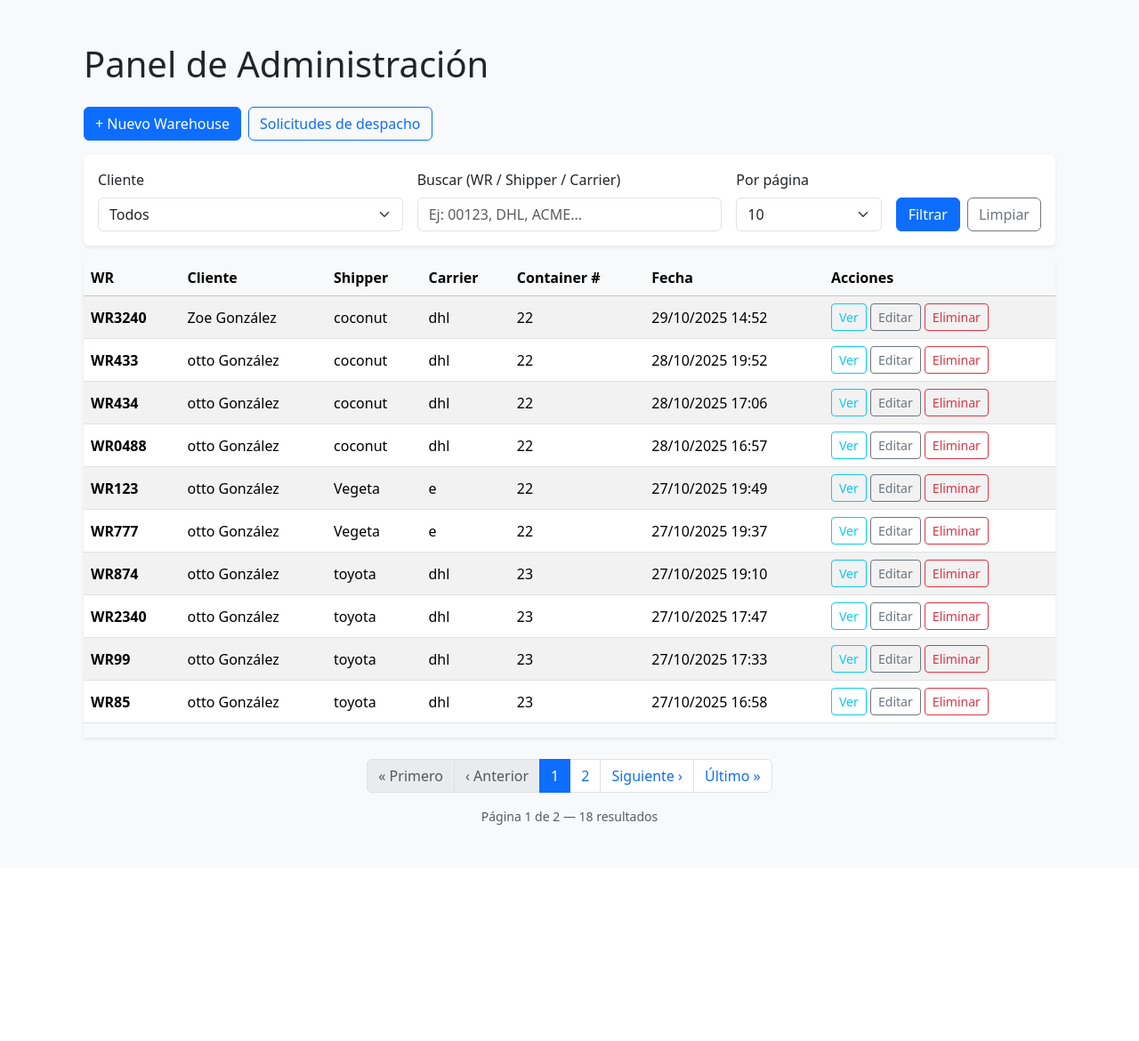
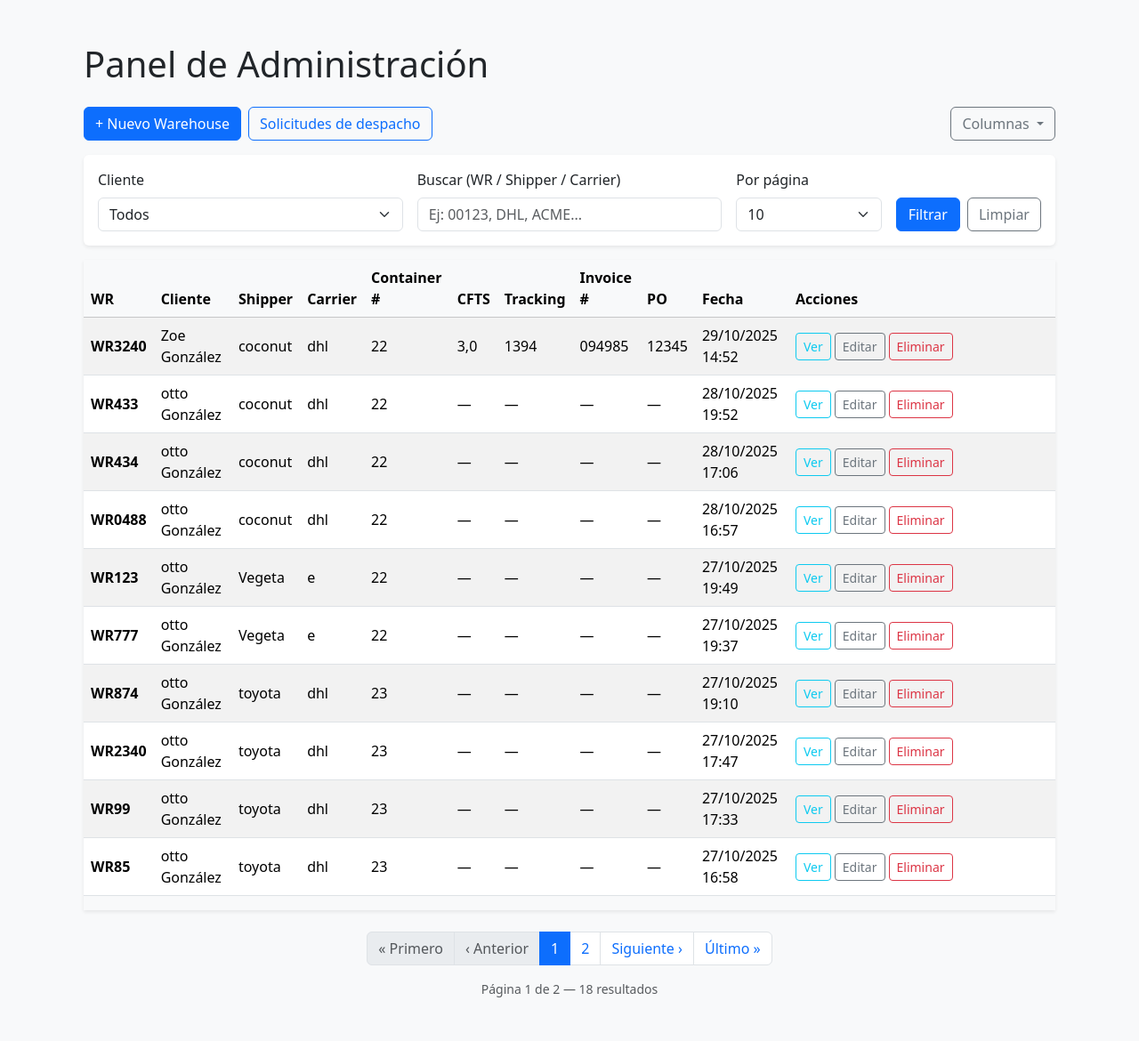
Before and after one commit to wrldottoDev/amvarmarV2, a Django app: page /admin-panel/ in a window 1280 px wide. Shown: the part 56-1226 px from the top of the page at 89% size. Before the commit the page ends 983 px from the top, so only its background shows below. Run offline with Django 5.2, Linux system fonts and the light colour scheme; a user stored in the database is signed in; data comes from the database, SQL or seed files in the repository; both versions use the stored data as it was after the commit.

Commit message:
Commit 5

```diff
--- a/templates/admin_panel.html
+++ b/templates/admin_panel.html
@@ -6,6 +6,66 @@
   <div class="d-flex flex-wrap gap-2 align-items-center mb-3">
     <a href="{% url 'create_warehouse' %}" class="btn btn-primary">+ Nuevo Warehouse</a>
     <a href="{% url 'dispatch_list' %}" class="btn btn-outline-primary">Solicitudes de despacho</a>
+
+    <!-- Selector de columnas -->
+    <div class="ms-auto">
+      <div class="dropdown">
+        <button class="btn btn-outline-secondary dropdown-toggle" type="button" data-bs-toggle="dropdown" aria-expanded="false">
+          Columnas
+        </button>
+        <div class="dropdown-menu p-3" style="min-width: 260px;">
+          <div class="form-check">
+            <input class="form-check-input col-toggle" type="checkbox" value="wr" id="col-wr" checked>
+            <label class="form-check-label" for="col-wr">WR</label>
+          </div>
+          <div class="form-check">
+            <input class="form-check-input col-toggle" type="checkbox" value="cliente" id="col-cliente" checked>
+            <label class="form-check-label" for="col-cliente">Cliente</label>
+          </div>
+          <div class="form-check">
+            <input class="form-check-input col-toggle" type="checkbox" value="shipper" id="col-shipper" checked>
+            <label class="form-check-label" for="col-shipper">Shipper</label>
+          </div>
+          <div class="form-check">
+            <input class="form-check-input col-toggle" type="checkbox" value="carrier" id="col-carrier" checked>
+            <label class="form-check-label" for="col-carrier">Carrier</label>
+          </div>
+          <div class="form-check">
+            <input class="form-check-input col-toggle" type="checkbox" value="container" id="col-container" checked>
+            <label class="form-check-label" for="col-container">Container #</label>
+          </div>
+
+          <!-- Nuevos campos -->
+          <hr class="my-2">
+          <div class="form-check">
+            <input class="form-check-input col-toggle" type="checkbox" value="foots" id="col-foots" checked>
+            <label class="form-check-label" for="col-foots">CFTS</label>
+          </div>
+          <div class="form-check">
+            <input class="form-check-input col-toggle" type="checkbox" value="tracking" id="col-tracking" checked>
+            <label class="form-check-label" for="col-tracking">Tracking</label>
+          </div>
+          <div class="form-check">
+            <input class="form-check-input col-toggle" type="checkbox" value="invoice" id="col-invoice" checked>
+            <label class="form-check-label" for="col-invoice">Invoice #</label>
+          </div>
+          <div class="form-check">
+            <input class="form-check-input col-toggle" type="checkbox" value="po" id="col-po" checked>
+            <label class="form-check-label" for="col-po">PO</label>
+          </div>
+
+          <hr class="my-2">
+          <div class="form-check">
+            <input class="form-check-input col-toggle" type="checkbox" value="fecha" id="col-fecha" checked>
+            <label class="form-check-label" for="col-fecha">Fecha</label>
+          </div>
+          <div class="form-check">
+            <input class="form-check-input col-toggle" type="checkbox" value="acciones" id="col-acciones" checked>
+            <label class="form-check-label" for="col-acciones">Acciones</label>
+          </div>
+        </div>
+      </div>
+    </div>
   </div>
 
   <!-- Filtros -->
@@ -46,36 +106,52 @@
 
   <!-- Tabla -->
   <div class="table-responsive shadow-sm">
-    <table class="table table-striped table-hover align-middle">
+    <table class="table table-striped table-hover align-middle" id="wh-table">
       <thead class="table-light">
         <tr>
-          <th>WR</th>
-          <th>Cliente</th>
-          <th>Shipper</th>
-          <th>Carrier</th>
-          <th>Container #</th>
-          <th>Fecha</th>
-          <th style="width: 260px;">Acciones</th>
+          <th class="col-wr">WR</th>
+          <th class="col-cliente">Cliente</th>
+          <th class="col-shipper">Shipper</th>
+          <th class="col-carrier">Carrier</th>
+          <th class="col-container">Container #</th>
+
+          <!-- Nuevos campos -->
+          <th class="col-foots">CFTS</th>
+          <th class="col-tracking">Tracking</th>
+          <th class="col-invoice">Invoice #</th>
+          <th class="col-po">PO</th>
+
+          <th class="col-fecha">Fecha</th>
+          <th class="col-acciones" style="width: 300px;">Acciones</th>
         </tr>
       </thead>
       <tbody>
         {% for w in warehouses %}
         <tr>
-          <td><strong>WR{{ w.wr_number }}</strong></td>
-          <td>{{ w.cliente.get_full_name }}</td>
-          <td>{{ w.shipper }}</td>
-          <td>{{ w.carrier }}</td>
-          <td>{{ w.container_number }}</td>
-          <td>{{ w.created_at|date:"d/m/Y H:i" }}</td>
-          <td>
-            <a href="{% url 'admin_warehouse_detail' w.wr_number %}" class="btn btn-sm btn-outline-info">Ver</a>
-            <a href="{% url 'edit_warehouse' w.wr_number %}" class="btn btn-sm btn-outline-secondary">Editar</a>
-            <a href="{% url 'delete_warehouse' w.wr_number %}" class="btn btn-sm btn-outline-danger">Eliminar</a>
+          <td class="col-wr"><strong>WR{{ w.wr_number }}</strong></td>
+          <td class="col-cliente">{{ w.cliente.get_full_name|default:w.cliente.username }}</td>
+          <td class="col-shipper">{{ w.shipper }}</td>
+          <td class="col-carrier">{{ w.carrier }}</td>
+          <td class="col-container">{{ w.container_number|default:"—" }}</td>
+
+          <!-- Nuevos campos -->
+          <td class="col-foots">{{ w.foots|default:"—" }}</td>
+          <td class="col-tracking">{{ w.tracking|default:"—" }}</td>
+          <td class="col-invoice">{{ w.invoice_number|default:"—" }}</td>
+          <td class="col-po">{{ w.po|default:"—" }}</td>
+
+          <td class="col-fecha">{{ w.created_at|date:"d/m/Y H:i" }}</td>
+          <td class="col-acciones">
+            <div class="d-flex flex-wrap gap-1">
+              <a href="{% url 'admin_warehouse_detail' w.wr_number %}" class="btn btn-sm btn-outline-info">Ver</a>
+              <a href="{% url 'edit_warehouse' w.wr_number %}" class="btn btn-sm btn-outline-secondary">Editar</a>
+              <a href="{% url 'delete_warehouse' w.wr_number %}" class="btn btn-sm btn-outline-danger">Eliminar</a>
+            </div>
           </td>
         </tr>
         {% empty %}
         <tr>
-          <td colspan="6" class="text-center text-muted py-3">No hay warehouses registrados</td>
+          <td colspan="11" class="text-center text-muted py-3">No hay warehouses registrados</td>
         </tr>
         {% endfor %}
       </tbody>
@@ -126,4 +202,64 @@
   </nav>
   {% endif %}
 </div>
+
+<!-- Column toggle script -->
+<script>
+(function() {
+  // Key de storage único para esta página
+  const STORAGE_KEY = 'admin_panel_column_visibility_v1';
+
+  // Lista de claves de columnas soportadas
+  const COL_KEYS = [
+    'wr','cliente','shipper','carrier','container',
+    'foots','tracking','invoice','po',
+    'fecha','acciones'
+  ];
+
+  // Carga estado guardado o por defecto (todas visibles)
+  function loadState() {
+    try {
+      const raw = localStorage.getItem(STORAGE_KEY);
+      if (!raw) return Object.fromEntries(COL_KEYS.map(k => [k, true]));
+      const parsed = JSON.parse(raw);
+      // aplica por defecto true si falta alguna key
+      COL_KEYS.forEach(k => { if (typeof parsed[k] === 'undefined') parsed[k] = true; });
+      return parsed;
+    } catch(e) {
+      return Object.fromEntries(COL_KEYS.map(k => [k, true]));
+    }
+  }
+
+  function saveState(state) {
+    localStorage.setItem(STORAGE_KEY, JSON.stringify(state));
+  }
+
+  function applyState(state) {
+    COL_KEYS.forEach(key => {
+      const show = !!state[key];
+      // toggle checkboxes UI
+      const cb = document.querySelector('.col-toggle[value="'+key+'"]');
+      if (cb) cb.checked = show;
+      // toggle columnas (th + tds)
+      document.querySelectorAll('.col-' + key).forEach(el => {
+        el.style.display = show ? '' : 'none';
+      });
+    });
+  }
+
+  // Inicializa
+  const state = loadState();
+  applyState(state);
+
+  // Listeners para checkboxes
+  document.querySelectorAll('.col-toggle').forEach(cb => {
+    cb.addEventListener('change', () => {
+      const key = cb.value;
+      state[key] = cb.checked;
+      applyState(state);
+      saveState(state);
+    });
+  });
+})();
+</script>
 {% endblock %}
```
Also changed, not shown: templates/admin/warehouse_detail.html (+9 -4 lines), db.sqlite3, media/warehouse_docs/2025/10/email.png (added), media/warehouse_docs/2025/10/logo_white-removebg-preview.png (added), 3 other files.
